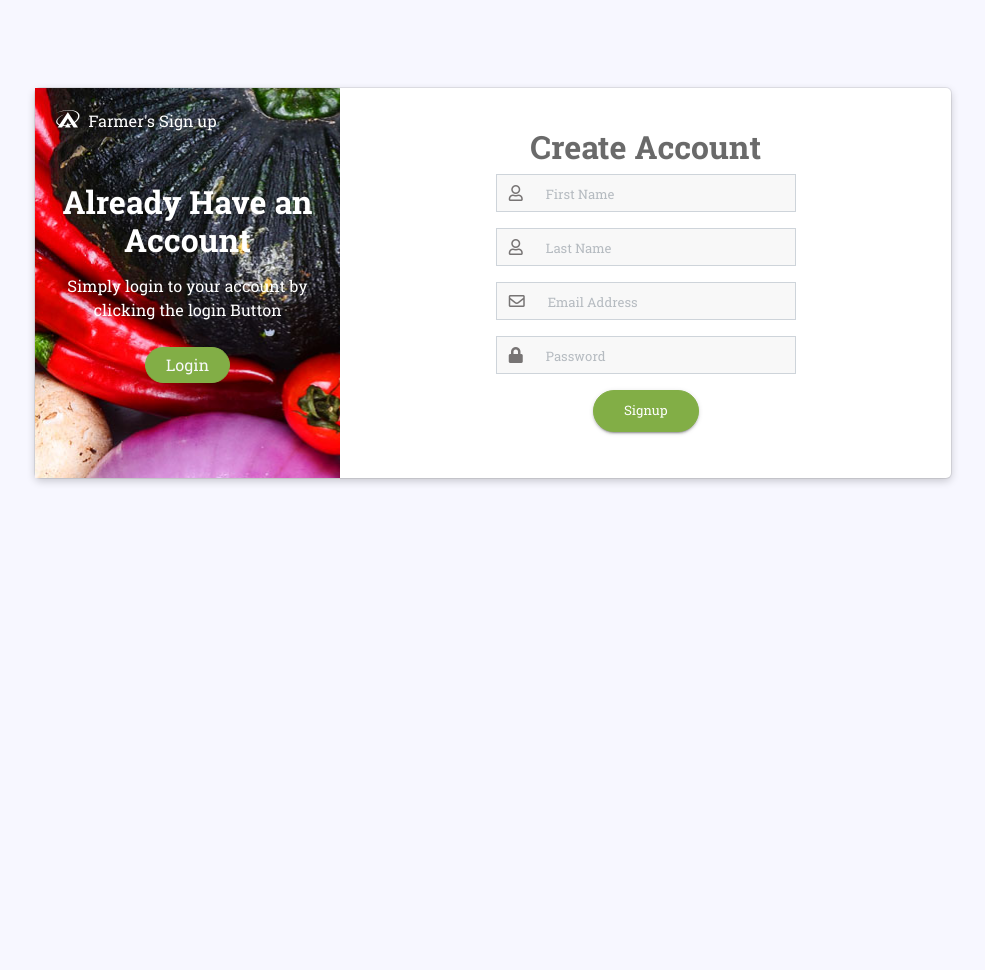
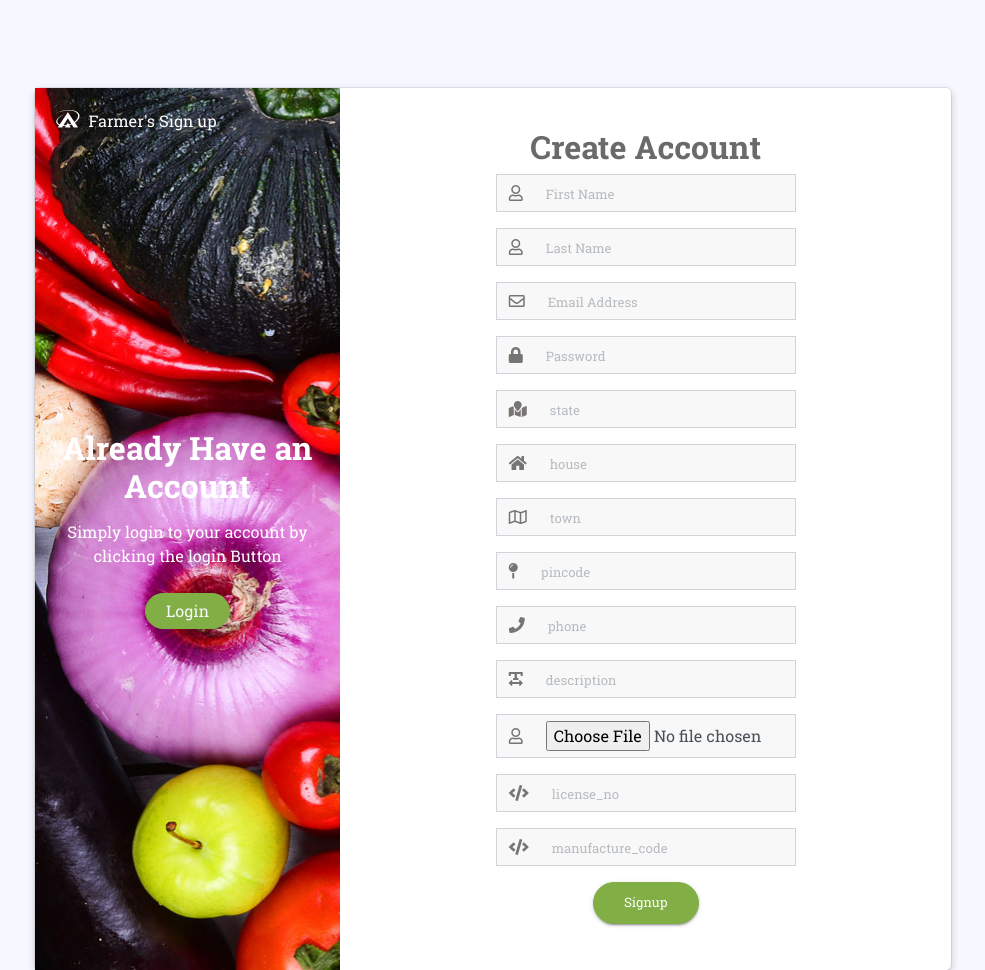
Before and after one commit to AkhilmsAchu/Farmers_Emarket, a Django app: page /farmers/signup/ in a window 1280 px wide. Shown: the part 56-1026 px from the top of the page, without its empty margins (147-1132 px from the left). Before the commit the page ends 800 px from the top, so only its background shows below. Run offline with Django 3.2, Linux system fonts and the light colour scheme; some libraries are stand-ins or nearby versions.

Commit message:
fix farmers signup page

```diff
--- a/farmers/views.py
+++ b/farmers/views.py
@@ -180,9 +180,20 @@ def signup(request):
 		email=request.POST['email']
 		password=request.POST['password']
 		username=request.POST['email']
+		state=request.POST['state']
+		house=request.POST['house']
+		town=request.POST['town']
+		pincode=request.POST['pincode']
+		phone=request.POST['phone']
+		description=request.POST['description']
+		img=request.FILES['image']
+		license_no=request.POST['license_no']
+		manufacture_code=request.POST['manufacture_code']
 
 		user =User.objects.create_user(username=username,first_name=first_name,last_name=last_name,email=email,password=password)
+		userp=userProfile.objects.create(user=user,state=state,house=house,town=town,pincode=pincode,phone=phone,ismerchant=True,description=description,img=img,license_no=license_no,manufacture_code=manufacture_code)
 		user.save();
+		userp.save()
 		print('created')
 		return redirect('/farmers/login')
 	else:
--- a/template/farmers/signup.html
+++ b/template/farmers/signup.html
@@ -51,7 +51,69 @@
                                     </div>
                                     <input type="password" class="form-control" placeholder="Password" name="password" aria-describedby="basic-addon1">
                                 </div>
-
+                               <div class="input-group mb-3">
+                                    <div class="input-group-prepend">
+                                        <span class="input-group-text" id="basic-addon1">
+                                        <i class="fa fa-map-marked"></i></span>
+                                    </div>
+                                    <input type="text" class="form-control" placeholder="state" name="state" aria-describedby="basic-addon1">
+                                </div>
+                                <div class="input-group mb-3">
+                                    <div class="input-group-prepend">
+                                        <span class="input-group-text" id="basic-addon1">
+                                        <i class="fa fa-home"></i></span>
+                                    </div>
+                                    <input type="text" class="form-control" placeholder="house" name="house" aria-describedby="basic-addon1">
+                                </div>
+                                <div class="input-group mb-3">
+                                    <div class="input-group-prepend">
+                                        <span class="input-group-text" id="basic-addon1">
+                                        <i class="far fa-map"></i></span>
+                                    </div>
+                                    <input type="text" class="form-control" placeholder="town" name="town" aria-describedby="basic-addon1">
+                                </div>
+                                <div class="input-group mb-3">
+                                    <div class="input-group-prepend">
+                                        <span class="input-group-text" id="basic-addon1">
+                                        <i class="fa fa-map-pin"></i></span>
+                                    </div>
+                                    <input type="text" class="form-control" placeholder="pincode" name="pincode" aria-describedby="basic-addon1">
+                                </div>
+                                <div class="input-group mb-3">
+                                    <div class="input-group-prepend">
+                                        <span class="input-group-text" id="basic-addon1">
+                                        <i class="fa fa-phone"></i></span>
+                                    </div>
+                                    <input type="text" class="form-control" placeholder="phone" name="phone" aria-describedby="basic-addon1">
+                                </div>
+                                <div class="input-group mb-3">
+                                    <div class="input-group-prepend">
+                                        <span class="input-group-text" id="basic-addon1">
+                                        <i class="fa fa-text-width"></i></span>
+                                    </div>
+                                    <input type="text" class="form-control" placeholder="description" name="description" aria-describedby="basic-addon1">
+                                </div>
+                                <div class="input-group mb-3">
+                                    <div class="input-group-prepend">
+                                        <span class="input-group-text" id="basic-addon1">
+                                        <i class="far fa-user"></i></span>
+                                    </div>
+                                    <input type="file" class="form-control" placeholder="image" name="image" aria-describedby="basic-addon1" >
+                                </div>
+                                <div class="input-group mb-3">
+                                    <div class="input-group-prepend">
+                                        <span class="input-group-text" id="basic-addon1">
+                                        <i class="fa fa-code"></i></span>
+                                    </div>
+                                    <input type="text" class="form-control" placeholder="license_no" name="license_no" aria-describedby="basic-addon1">
+                                </div>
+                                <div class="input-group mb-3">
+                                    <div class="input-group-prepend">
+                                        <span class="input-group-text" id="basic-addon1">
+                                        <i class="fa fa-code"></i></span>
+                                    </div>
+                                    <input type="text" class="form-control" placeholder="manufacture_code" name="manufacture_code" aria-describedby="basic-addon1">
+                                </div>
                                 <div class="input-group center mb-3">
                                     <button class="btn btn-success btn-round" type="submit">Signup</button>
                                 </div>
```
Also changed, not shown: other parts of template/farmers/signup.html (+1 -1 lines).
